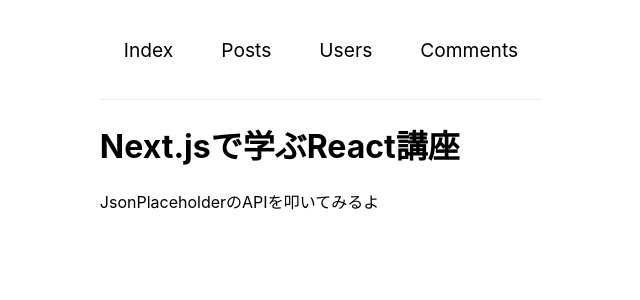
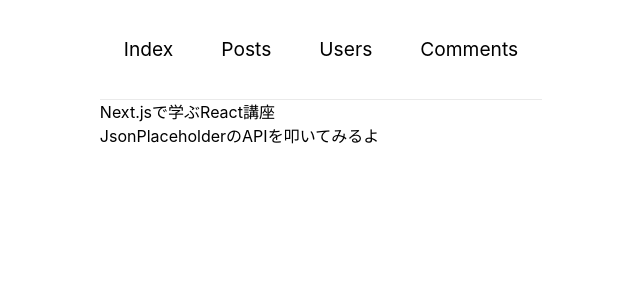
Before and after one commit to YuMorimori/study-react, a Next.js app: page / in a window 1280 px wide. Shown: the top 300 px of the page, without its empty margins (319-959 px from the left). Built offline with nearby package versions, Linux system fonts and the light colour scheme.

Commit message:
➕ Tailwind CSSのセットアップ

```diff
--- a/package.json
+++ b/package.json
@@ -14,12 +14,15 @@
     "swr": "^1.2.2"
   },
   "devDependencies": {
+    "autoprefixer": "^10.4.4",
     "eslint": "^8.8.0",
     "eslint-config-next": "12.0.9",
     "eslint-config-prettier": "^8.3.0",
     "eslint-plugin-jsx-a11y": "^6.5.1",
     "eslint-plugin-react": "^7.28.0",
     "eslint-plugin-react-hooks": "^4.3.0",
-    "prettier": "^2.5.1"
+    "postcss": "^8.4.12",
+    "prettier": "^2.5.1",
+    "tailwindcss": "^3.0.23"
   }
 }
--- /dev/null
+++ b/postcss.config.js
@@ -0,0 +1,6 @@
+module.exports = {
+  plugins: {
+    tailwindcss: {},
+    autoprefixer: {},
+  },
+}
--- a/src/pages/_app.jsx
+++ b/src/pages/_app.jsx
@@ -1,3 +1,4 @@
+import "tailwindcss/tailwind.css";
 import "src/styles/globals.css";
 import Head from "next/head";
 import { Layout } from "src/components/Layout";
--- a/src/styles/globals.css
+++ b/src/styles/globals.css
@@ -1,3 +1,7 @@
+@tailwind base;
+@tailwind components;
+@tailwind utilities;
+
 html,
 body {
   padding: 0;
--- /dev/null
+++ b/tailwind.config.js
@@ -0,0 +1,11 @@
+module.exports = {
+  mode: "jit",
+    purge: [
+        "./src/pages/**/*.{js,ts,jsx,tsx}",
+        "./src/components/**/*.{js,ts,jsx,tsx}",
+    ],
+  theme: {
+    extend: {},
+  },
+  plugins: [],
+}
```
Also changed, not shown: 1 other file (tests, documents, lock files or other folders).
